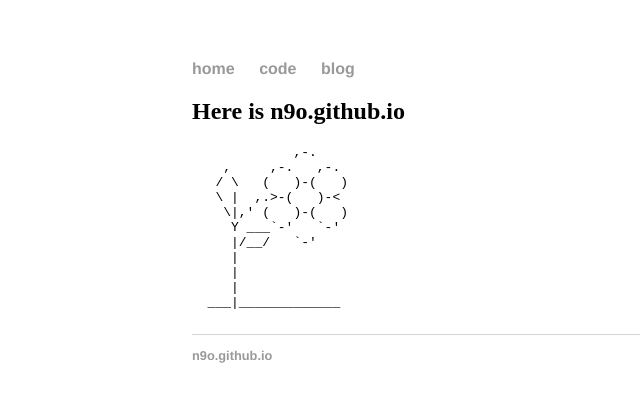
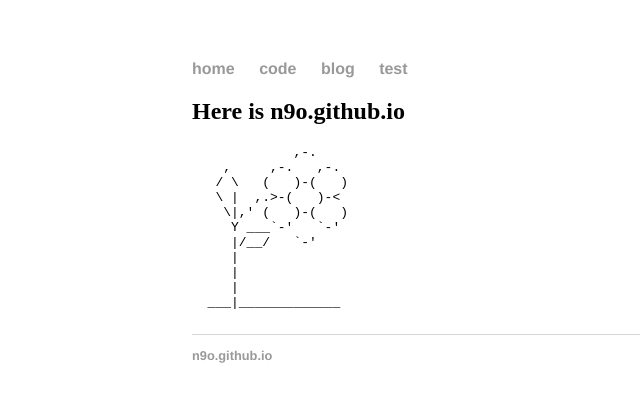
Before and after one commit to n9o/n9o, a Jekyll site: the page built from index.html, in a window 1280 px wide. Shown: the top 402 px of the page, without its empty margins (0-640 px from the left). Built offline with Jekyll 4.4.1, drawn with Linux system fonts in a browser that asks for light colours.

Commit message:
Update default.html

```diff
--- a/_layouts/default.html
+++ b/_layouts/default.html
@@ -11,6 +11,7 @@
         		<li><a href="/">home</a></li>
 			<li><a href="/code">code</a></li>
 	        	<li><a href="/blog">blog</a></li>
+			<li><a href="https://n9o.github.io/test/">test</a></li>
         </ul>
 		</nav>
 		<div class="container">
```
